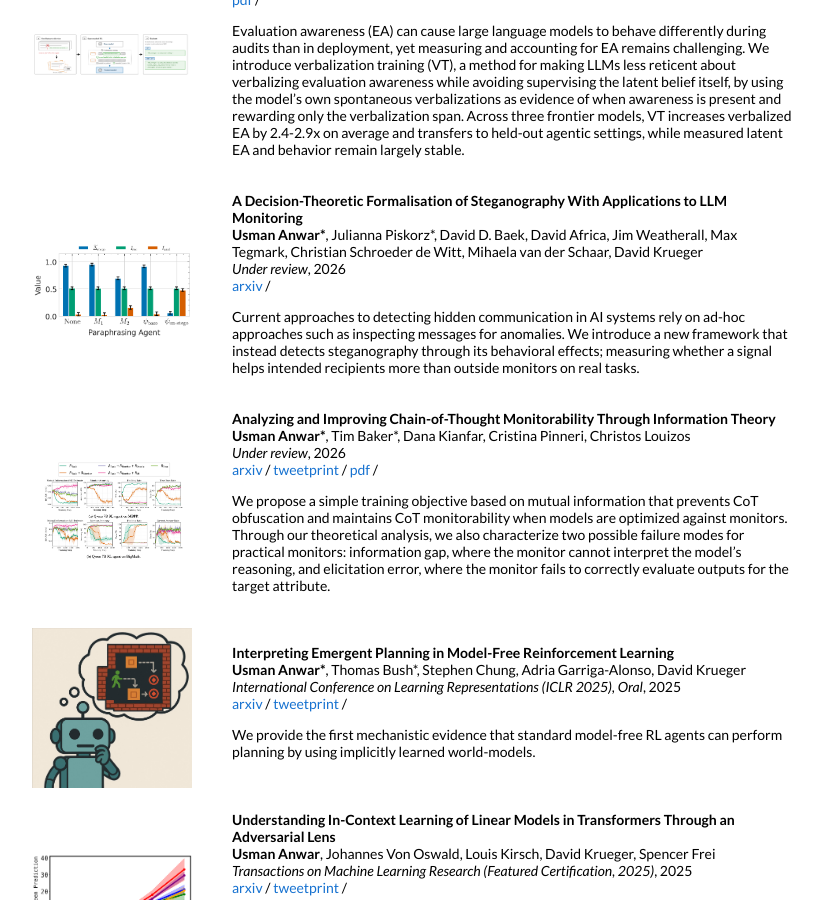
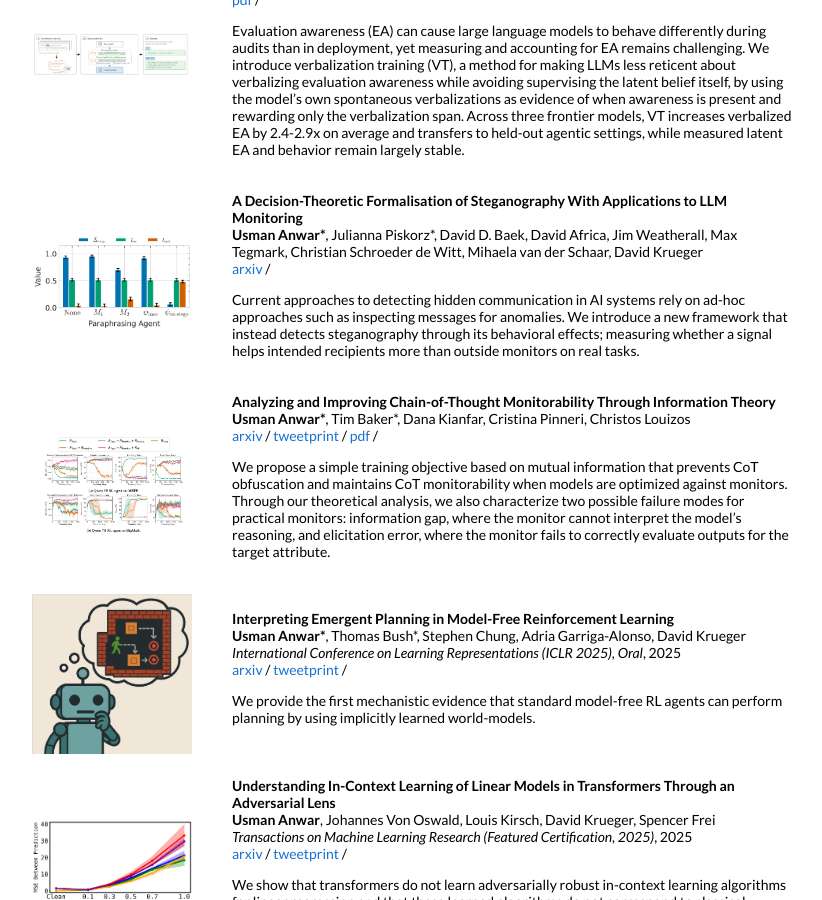
Before and after one commit to uzman-anwar/uzman-anwar.github.io, a Jekyll site: the page built from _posts/conference/2026-08-28-verbalizing-eval-awareness.markdown, in a window 1280 px wide and 900 px high, scrolled down 457 px. Shown: the whole window, without its empty margins (228-1050 px from the left). Built offline with Jekyll 4.4.1, drawn with Linux system fonts in a browser that asks for light colours.

Commit message:
Hide venue/year line for CoT monitorability and DT-Stego papers
Co-Authored-By: Claude Sonnet 5 <noreply@anthropic.com>
Claude-Session: https://claude.ai/code/session_01Q7w82SUsDowBeG2fTW6CSq

```diff
--- a/_layouts/default.html
+++ b/_layouts/default.html
@@ -140,8 +140,10 @@
               {{post.authors}}
 
               <br>
+              {% if post.venue %}
               <em>{{post.venue}}</em>, {{ post.date | date: "%Y" }}
               <br>
+              {% endif %}
               {% if post.arxiv %}
               <a href="{{post.arxiv}}">arxiv</a> /
               {% endif %}
@@ -205,8 +207,10 @@
               {{post.authors}}
 
               <br>
+              {% if post.venue %}
               <em>{{post.venue}}</em>, {{ post.date | date: "%Y" }}
               <br>
+              {% endif %}
               {% if post.arxiv %}
               <a href="{{post.arxiv}}">arxiv</a> /
               {% endif %}
--- a/_posts/conference/2026-01-15-improving-cot-monitorability.markdown
+++ b/_posts/conference/2026-01-15-improving-cot-monitorability.markdown
@@ -6,7 +6,6 @@ image: /papers/improving-cot-monitorability/main-result.png
 categories: conference
 author: "Usman Anwar"
 authors: "<strong>Usman Anwar*</strong>, Tim Baker*, Dana Kianfar, Cristina Pinneri, Christos Louizos"
-venue: "Under review"
 arxiv: https://arxiv.org/abs/2602.18297
 tweetprint: https://x.com/usmananwar391/status/1974093342561722421
 pdf: /papers/improving-cot-monitorability/paper.pdf
--- a/_posts/conference/2026-01-20-decision-theoretic-stego.markdown
+++ b/_posts/conference/2026-01-20-decision-theoretic-stego.markdown
@@ -6,7 +6,6 @@ image: /papers/DT-Stego/pic.png
 categories: conference
 author: "Usman Anwar"
 authors: "<strong>Usman Anwar*</strong>, Julianna Piskorz*, David D. Baek, David Africa, Jim Weatherall, Max Tegmark, Christian Schroeder de Witt, Mihaela van der Schaar, David Krueger"
-venue: "Under review"
 arxiv: https://arxiv.org/abs/2602.23163
 ---
 
```
